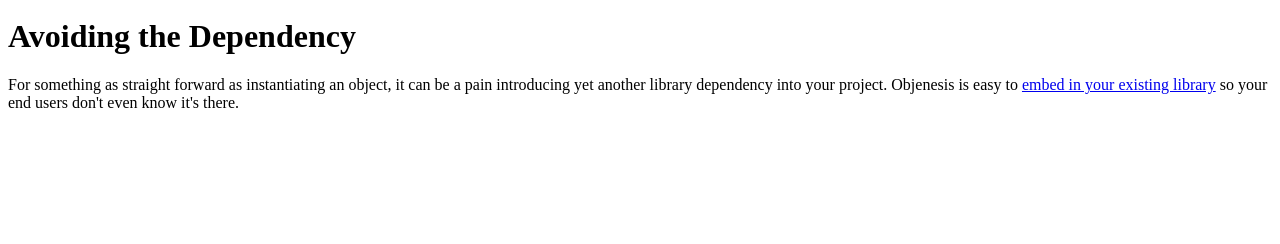
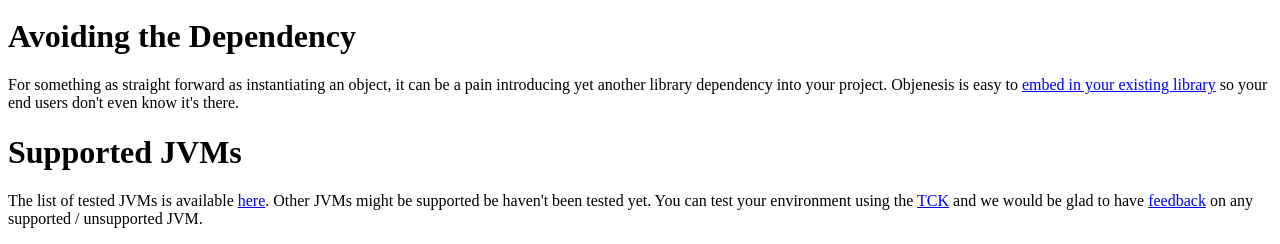
Before and after one commit to yong-hu/objenesis, a plain HTML site: page trunk/website/content/index.html in a window 1280 px wide. Shown: the part 701-945 px from the top of the page. Before the commit the page ends 829 px from the top, so only its background shows below. Drawn offline with Linux system fonts and the light colour scheme.

Commit message:
Link to supported JVMs

```diff
--- a/trunk/website/content/index.html
+++ b/trunk/website/content/index.html
@@ -63,5 +63,12 @@ JVM version, JVM vendor and SecurityManager present. These are described in full
     existing library</a> so your end users don't even know it's there.</p>
 
 
+<h1>Supported JVMs</h1>
+
+<p>The list of tested JVMs is available <a href="http://code.google.com/p/objenesis/wiki/ListOfCurrentlySupportedVMs">here</a>.
+Other JVMs might be supported be haven't been tested yet. You can test your environment using the
+<a href="details.html#Test your environment">TCK</a> and we would be glad to have <a href="support.html">feedback</a>
+on any supported / unsupported JVM.</p>
+
 </body>
 </html>
```
